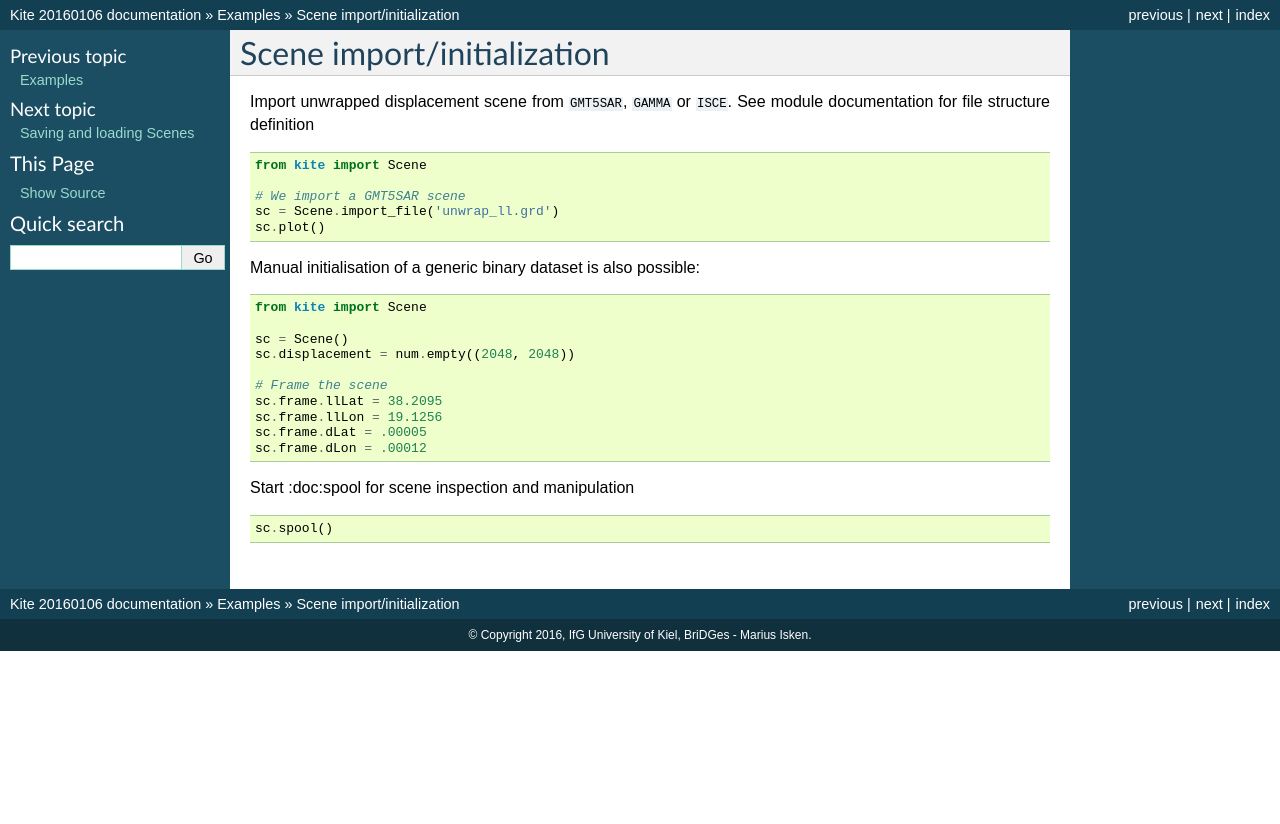
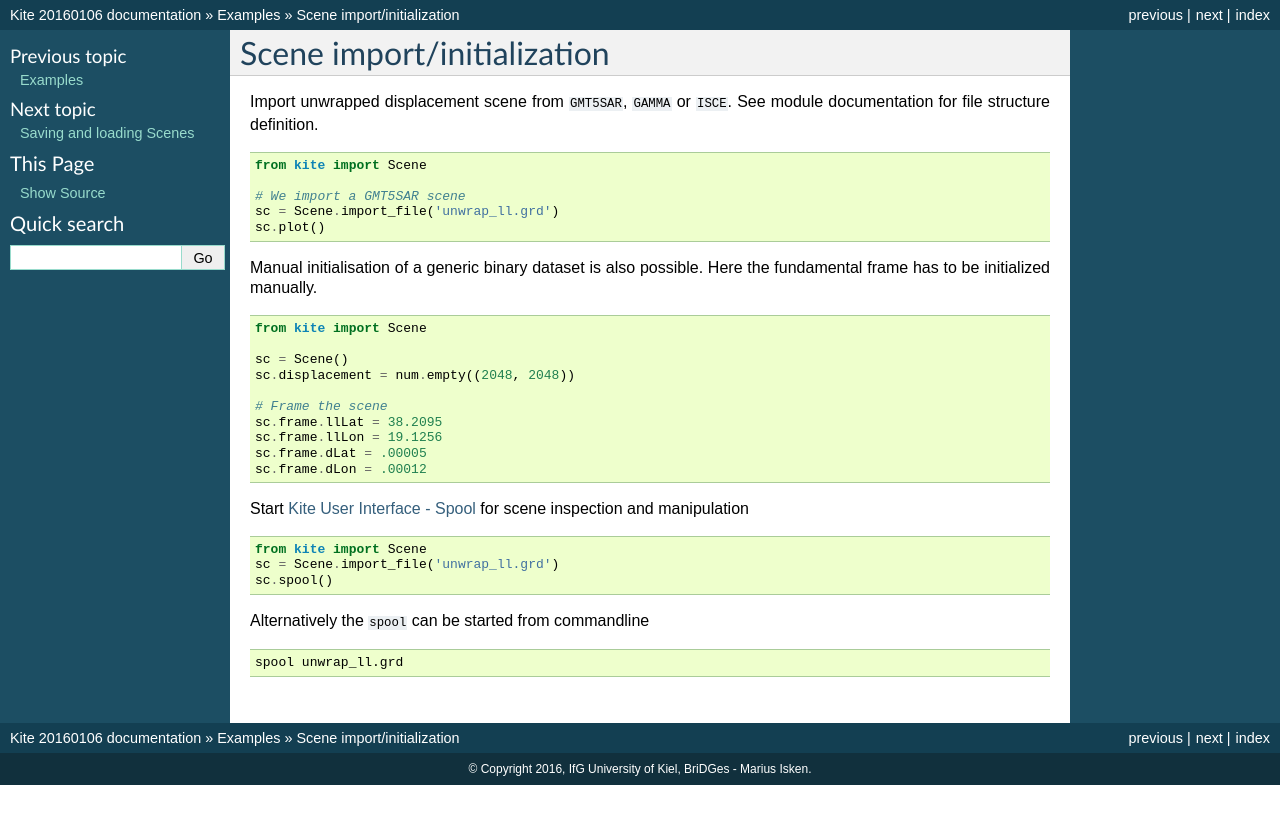
Before and after one commit to pyrocko/kite, a Sphinx documentation site: the page built from doc/source/examples_01-init.rst, in a window 1280 px wide. Shown: the top 824 px of the page. Built offline with Sphinx 7.4.7, drawn with Linux system fonts in a browser that asks for light colours; formulas are drawn with MathJax 3; pages that are not in the unit, such as notebooks, are missing from menus.

Commit message:
Documentation WIP

```diff
--- a/doc/source/examples_01-init.rst
+++ b/doc/source/examples_01-init.rst
@@ -2,7 +2,7 @@ Scene import/initialization
 ===========================
 
 Import unwrapped displacement scene from ``GMT5SAR``, ``GAMMA`` or ``ISCE``.
-See module documentation for file structure definition
+See module documentation for file structure definition.
 
 ::
 
@@ -13,7 +13,7 @@ See module documentation for file structure definition
     sc.plot()
 
 
-Manual initialisation of a generic binary dataset is also possible:
+Manual initialisation of a generic binary dataset is also possible. Here the fundamental frame has to be initialized manually.
 
 ::
 
@@ -29,8 +29,16 @@ Manual initialisation of a generic binary dataset is also possible:
     sc.frame.dLon = .00012
 
 
-Start :doc:spool for scene inspection and manipulation
+Start :doc:`spool` for scene inspection and manipulation
 
 ::
 
+    from kite import Scene
+    sc = Scene.import_file('unwrap_ll.grd')
     sc.spool()
+
+Alternatively the ``spool`` can be started from commandline
+
+.. code-block :: sh
+
+    spool unwrap_ll.grd
--- a/doc/source/examples_03-quadtree.rst
+++ b/doc/source/examples_03-quadtree.rst
@@ -1,2 +1,6 @@
 Quadtree parametrisation
 ========================
+
+The quadtree implementation is based on different discretization methods described by
+
+* Sigurjonsson (2001)
--- a/doc/source/installation.rst
+++ b/doc/source/installation.rst
@@ -1,8 +1,8 @@
 Installation
 =========================
-Kite has been tested on Debian based distributions (eg. Mint and Ubuntu).
+Kite has been tested on *Debian based distributions* (eg. Mint and Ubuntu).
 
-.. code-block :: fish
+.. code-block :: sh
 
     sudo apt-get install python-pyside python-pyside.qtcore python-pyside.qtopengl python-yaml python-scipy python-numpy
     git clone https://gitext.gfz-potsdam.de/isken/kite.git
--- a/doc/source/kite.quadtree.rst
+++ b/doc/source/kite.quadtree.rst
@@ -10,3 +10,9 @@ Configuration
 The ``QuadtreeConfiguration`` holds the necessary configuration to reconstruct and save an instance.
 
 .. autoclass:: kite.quadtree.QuadtreeConfig
+
+QuadNode object
+---------------
+
+.. autoclass:: kite.quadtree.QuadNode
+    :members:
--- a/doc/source/modules.rst
+++ b/doc/source/modules.rst
@@ -4,7 +4,6 @@ Modules
 .. toctree::
    :maxdepth: 2
 
-   kite
    kite.scene
    kite.quadtree
    kite.covariance
```
Also changed, not shown: doc/source/examples_02-io.rst (+16 -1 lines), 1 other file.
